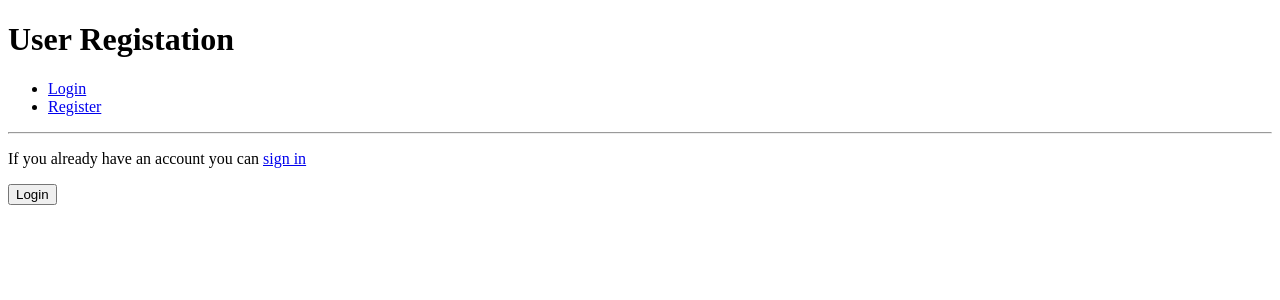
After one commit to wikwiki777/django-authentication, a Django app: page /accounts/register in a window 1280 px wide. The commit adds this page. Shown: the top 300 px of the page. Run offline with Django 3.2, Linux system fonts and the light colour scheme.

Commit message:
Create registration view and template

```diff
--- /dev/null
+++ b/accounts/templates/registration.html
@@ -0,0 +1,13 @@
+{% extends 'base.html' %}
+
+{% block page_title %}Registration Page{% endblock %}
+
+{% block page_heading %}User Registation{% endblock %}
+{% block content %}
+<p>If you already have an account you can <a href="{% url 'login' %}">sign in</a></p>
+<form method="POST">
+    {% csrf_token %}
+    {{ register_form }}
+    <button type="submit">Login</button>
+</form>
+{% endblock %}
--- a/accounts/views.py
+++ b/accounts/views.py
@@ -39,3 +39,8 @@ def login(request):
     else:
         login_form = forms.UserLoginForm()
     return render(request, 'login.html', {"login_form": login_form})
+
+
+def registration(request):
+    """Render the registration page"""
+    return render(request, 'registration.html')
--- a/django_auth/urls.py
+++ b/django_auth/urls.py
@@ -22,5 +22,6 @@ urlpatterns = [
     url(r'^admin/', admin.site.urls),
     url(r'^$', views.index, name="index"),
     url(r'^accounts/logout$', views.logout, name="logout"),
-    url(r'^accounts/login$', views.login, name="login")
+    url(r'^accounts/login$', views.login, name="login"),
+    url(r'^accounts/register$', views.registration, name="registration")
 ]
--- a/templates/base.html
+++ b/templates/base.html
@@ -19,7 +19,7 @@
             <li><a href="#">Profile</a></li>
             {% else %}
             <li><a href="{% url 'login' %}">Login</a></li>
-            <li><a href="#">Register</a></li>
+            <li><a href="{% url 'registration' %}">Register</a></li>
             {% endif %}
         </ul>
     </nav>
```
